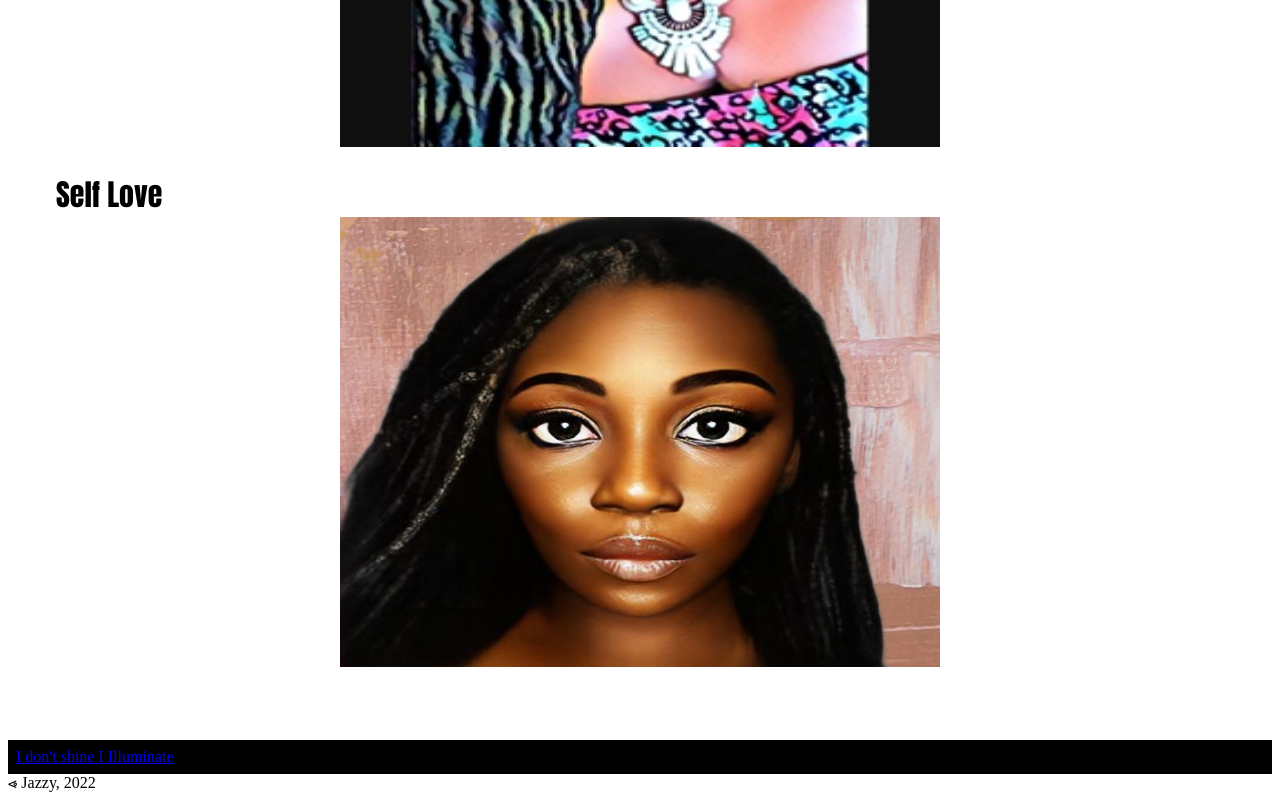
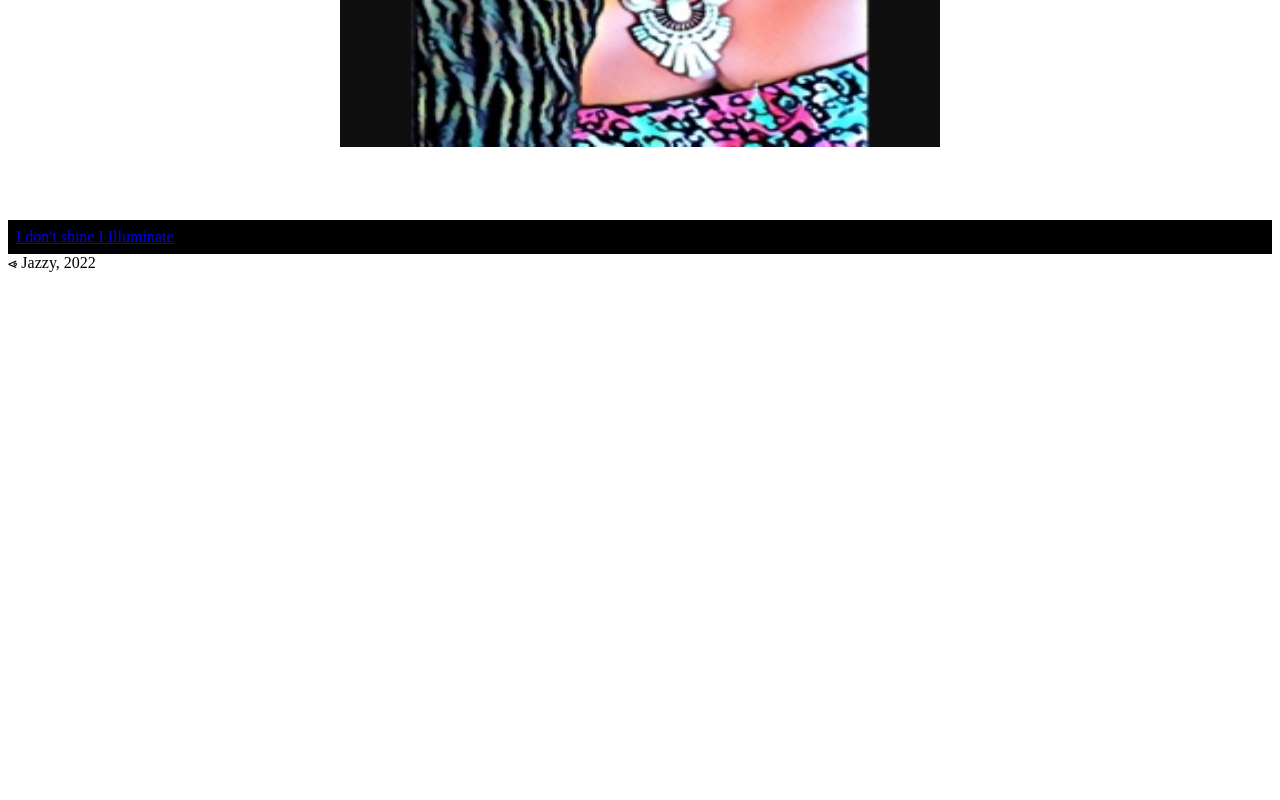
Before and after one commit to St-Louis-Women-March-2022/js-assignment-4-html-me-something-CxderGxdess, a website: page index.html in a window 1280 px wide. Shown: the part 2777-3577 px from the top of the page. After the commit the page ends 3057 px from the top, so only its background shows below. Drawn offline with Linux system fonts and the light colour scheme.

Commit message:
commented out a section

```diff
--- a/index.html
+++ b/index.html
@@ -40,9 +40,10 @@
          <section>MoreJasminePlease</section>
             <img src="images/1568362965149.jpg" alt="MJP icon" class="center" style="width: 600px; height: 450px;">
             <p></p>
-         <section>Self Love</section>
+        <!-- <section>Self Love</section>
             <img src="images/Screenshot_20211124-104927_Voila.jpg" alt="Self Love icon" class="center" style="width: 600px; height: 450px;">
             <p></p>
+        -->
       </main>
       <article> <a href="https://simplymjp.com">I don't shine I Illuminate</a></article>
       </div>
```
